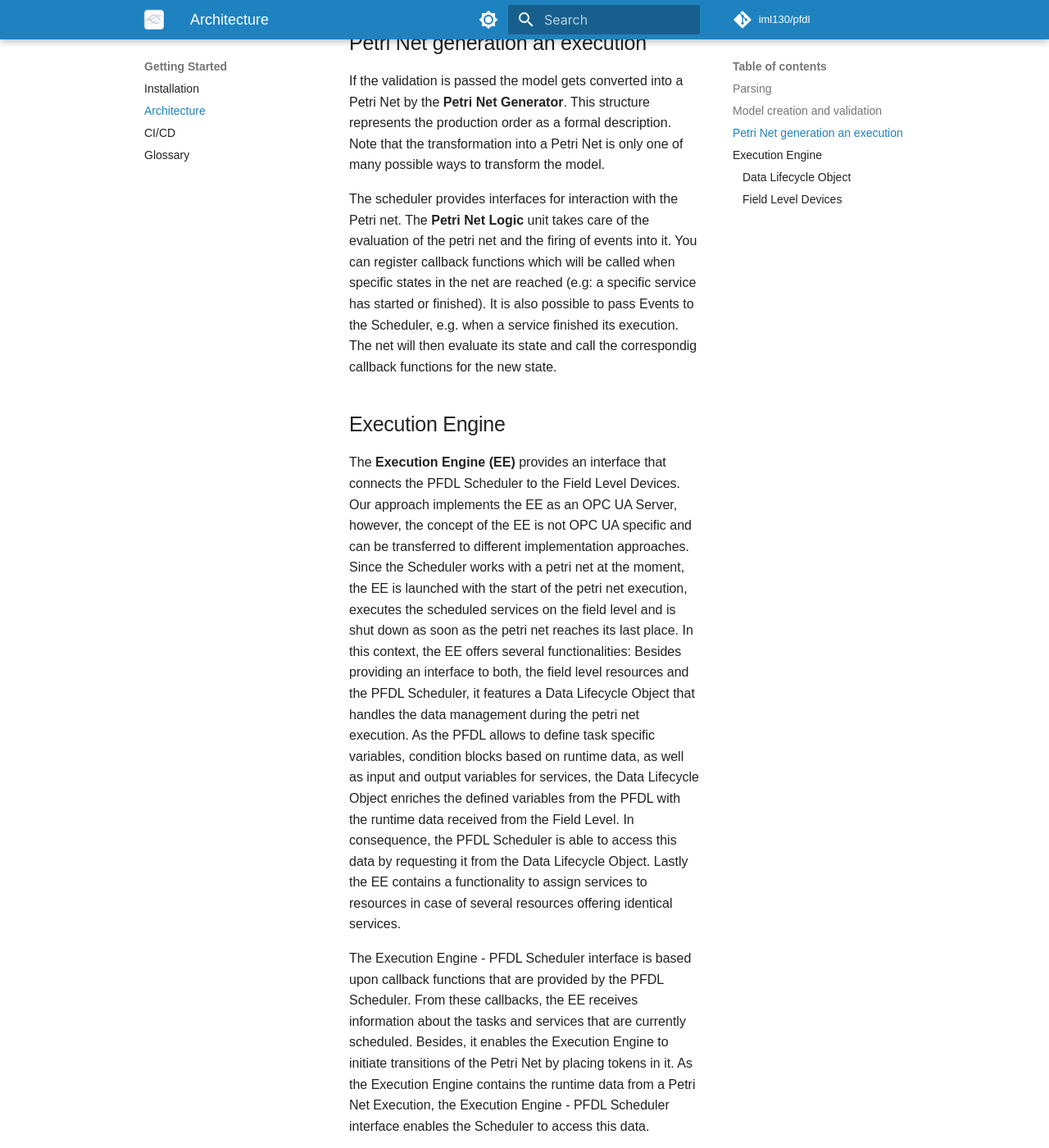
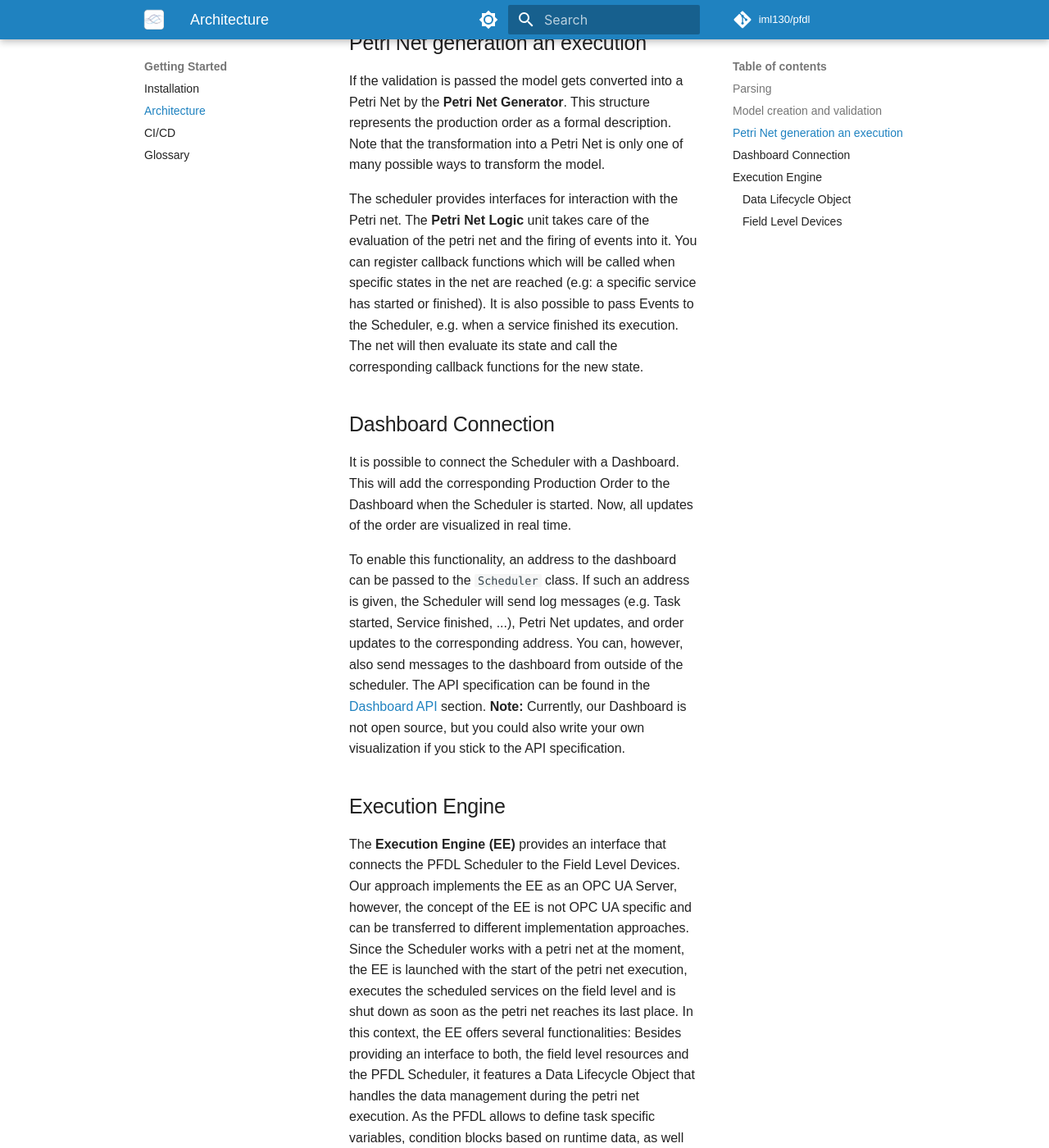
Before and after one commit to iml130/pfdl, an MkDocs documentation site: the page built from docs/getting_started/architecture.md, in a window 1280 px wide and 1400 px high, scrolled down 1975 px. Shown: the whole window at 82% size. Built offline with MkDocs 1.6.1 and Material for MkDocs 9.7.7, drawn with Linux system fonts in a browser that asks for light colours; comment, search, counter and statistics services are not loaded.

Commit message:
Add Dashboard information to architecture

```diff
--- a/docs/getting_started/architecture.md
+++ b/docs/getting_started/architecture.md
@@ -52,7 +52,18 @@ Note that the transformation into a Petri Net is only one of many possible ways
 
 The scheduler provides interfaces for interaction with the Petri net.
 The **Petri Net Logic** unit takes care of the evaluation of the petri net and the firing of events into it.
-You can register callback functions which will be called when specific states in the net are reached (e.g: a specific service has started or finished). It is also possible to pass Events to the Scheduler, e.g. when a service finished its execution. The net will then evaluate its state and call the correspondig callback functions for the new state.
+You can register callback functions which will be called when specific states in the net are reached (e.g: a specific service has started or finished). It is also possible to pass Events to the Scheduler, e.g. when a service finished its execution. The net will then evaluate its state and call the corresponding callback functions for the new state.
+
+## Dashboard Connection
+It is possible to connect the Scheduler with a Dashboard.
+This will add the corresponding Production Order to the Dashboard when the Scheduler is started.
+Now, all updates of the order are visualized in real time.
+
+To enable this functionality, an address to the dashboard can be passed to the `Scheduler` class.
+If such an address is given, the Scheduler will send log messages (e.g. Task started, Service finished, ...), Petri Net updates, and order updates to the corresponding address.
+You can, however, also send messages to the dashboard from outside of the scheduler.
+The API specification can be found in the [Dashboard API](../scheduler/dashboard.md) section.
+**Note:** Currently, our Dashboard is not open source, but you could also write your own visualization if you stick to the API specification.
 
 ## Execution Engine
 The **Execution Engine (EE)** provides an interface that connects the PFDL Scheduler to the Field Level Devices.
```
